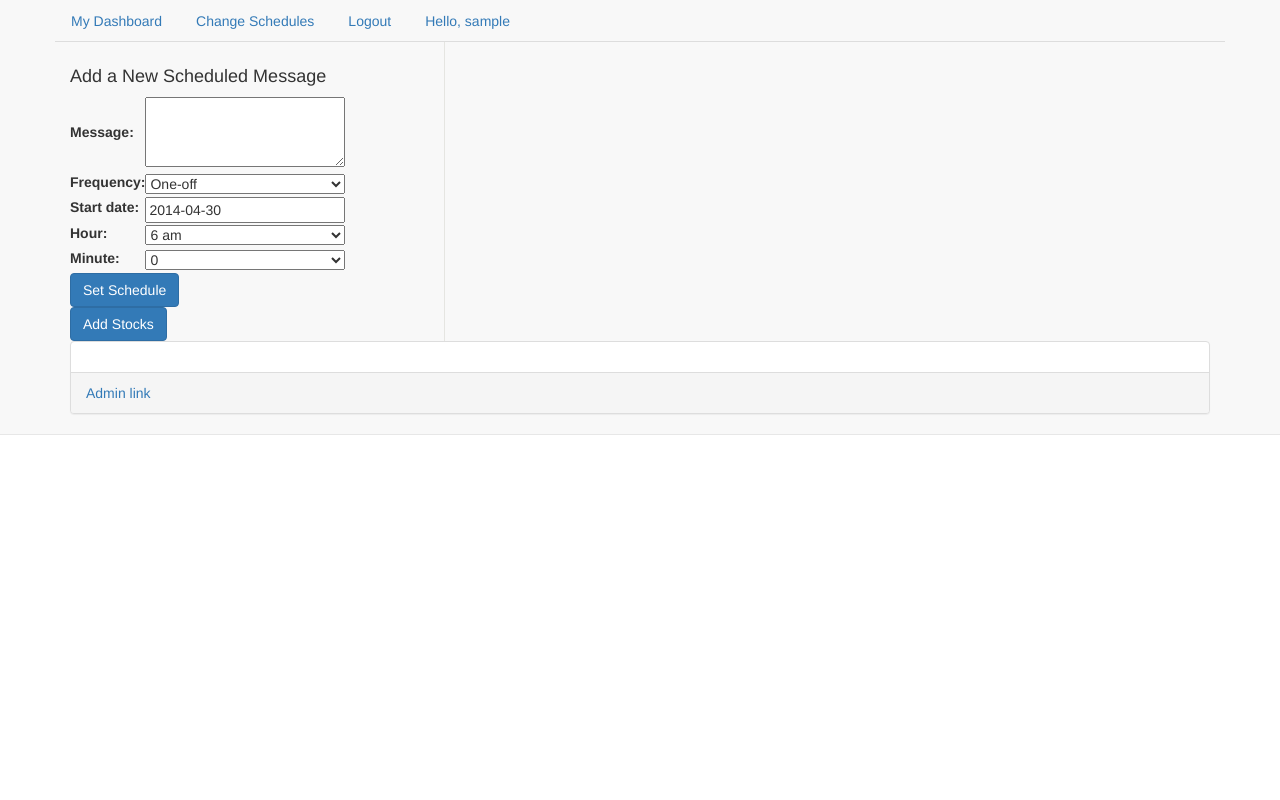
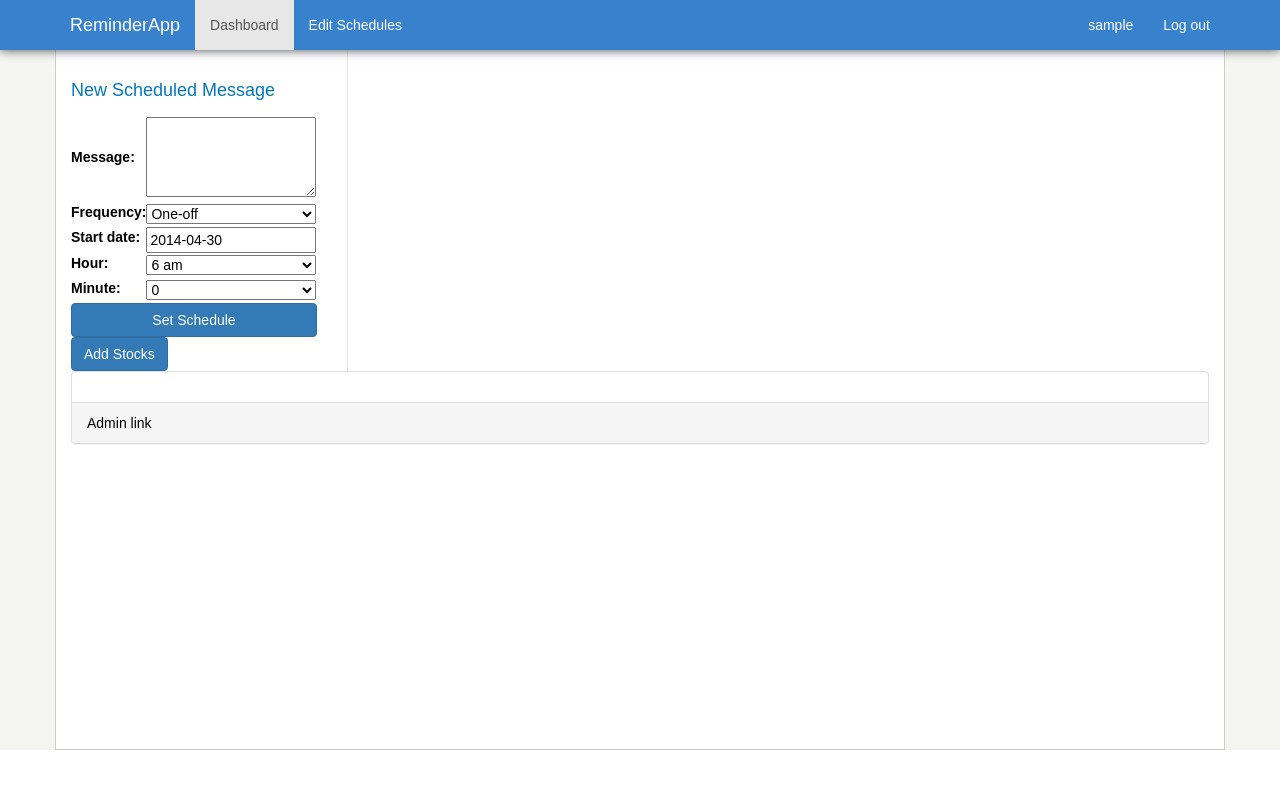
Before and after one commit to bradmenezes/reminderapp, a Django app: page / in a window 1280 px wide. Run offline with Django 3.2, Linux system fonts and the light colour scheme; the visitor is signed in with stand-in values (Sample User, id 1); data that the repository does not hold is empty; parts of the project's set-up code (start-up, migrations or seed data) failed here and were passed over; some libraries are stand-ins or nearby versions.

Commit message:
new design for dashboard

```diff
--- a/templates/base.html
+++ b/templates/base.html
@@ -15,47 +15,143 @@
 	  		$(function() {
 				$( "#id_start_date" ).datepicker({ dateFormat: "yy-mm-dd", minDate: 0,})
 			});
-
-
 	  	</script>
 
 	  	<style>
+
+	  		html * {
+			   color: #000;
+			   font-family: Arial !important;
+			}
+
+
 	  		#id_message{
-	  			height: 70px;
+	  			height: 80px;
 	  		}
 	  		#id_start_date, #id_message, #id_frequency, #id_hour, #id_minute {
 	  			font-size: 14px;
-	  			width: 200px;
+	  			width: 170px;
 	  		}
 	  		.left-col{
 	  			border-right: 1px solid #e5e5e1;
-	  			padding-top: 15px;
+	  			padding-top: 16px
+	  		}
+
+	  		.right-column{
+	  			padding-left: 24px;
 	  		}
 	  		.inside{}
 
+	  		.content-body{
+	  			padding-top: 42px;
+	  			border: 1px solid #ccccc8;
+	  			background: white;
+	  			min-height: 750px;
+
+	  		}
+
+	  		.background{
+	  			background: #f5f5f1;
+	  		}
+
+	  		.navbar{
+				box-shadow: 0 0 10px #44494E;
+				border: none;
+	  		}
+
+	  		.list-title{
+	  			font-weight: bold;
+	  		}
+	  		h1, h2, h3, h4 {
+	  			color: #0478B9;
+	  			padding-bottom: 6px;
+	  			padding-top: 12px;
+	  		}
+
+	  		h5 {
+	  			font-weight: bold;
+	  			padding-bottom: 6px;
+	  			padding-top: 12px;
+	  		}
+
+	  		.submit-button{
+	  			width: 246px;
+	  		}
+
+	  		.link-small{
+	  			font-size: 12px;
+	  			color: #0478B9;
+	  		}
+
+	  		.navbar-brand{
+	  			margin-left: -13px;
+	  		}
+
+	  		.navbar{
+	  			background-color: #3882CD
+	  		}
+
+	  		.navbar-default .navbar-nav>li>a {
+	  			color: white;
+	  		}
+	  		.navbar-default .navbar-brand{
+	  			color: white;
+	  		}
+
 	  	</style>
-
-
 	</head>
 	<body>
 
-	<nav class="navbar navbar-default navbar-fixed-top" role="navigation">
-	    <div class="container">
-	    	<div class = "row">
-			    <ul class="nav nav-tabs">
-				  	<li><a href="/">My Dashboard</a></li>
-					<li><a href="/set_schedule">Change Schedules</a></li>
-					{% if user.is_authenticated %}
-						<li><a href="/logout">Logout</a></li>
-						<li><a>Hello, {{user.username}}</a></li>
-					{% endif %}
+<!-- HEADER -->
+<div class = 'background'>
+<nav class="navbar navbar-default navbar-fixed-top" role="navigation">
+  <div class="container-fluid">
+    <!-- Brand and toggle get grouped for better mobile display -->
+	<div class = 'container inside-container'>
 
-				</ul>
-			</div>
-		</div>
+	    <div class="navbar-header">
+	      <button type="button" class="navbar-toggle" data-toggle="collapse" data-target="#bs-example-navbar-collapse-1">
+	        <span class="sr-only">Toggle navigation</span>
+	        <span class="icon-bar"></span>
+	        <span class="icon-bar"></span>
+	        <span class="icon-bar"></span>
+	      </button>
+	      <a class="navbar-brand" href="/">ReminderApp</a>
+	    </div>
 
+	    <!-- Collect the nav links, forms, and other content for toggling -->
+	    <div class="collapse navbar-collapse" id="bs-example-navbar-collapse-1">
+	      <ul class="nav navbar-nav ">
+	        <li class="active"><a href="/">Dashboard</a></li>
+	        <li><a href="/set_schedule">Edit Schedules</a></li>
+	      </ul>
 
-	    {% block content %}{% endblock %}
+	      {% if user.is_authenticated %}
+
+	      <ul class="nav navbar-nav navbar-right">
+	        <li><a href="#">{{user.username}}</a></li>
+	        <li><a href="/logout">Log out</a></li>
+	      </ul>
+	      {% else %}
+		      <button type="button" class="btn btn-default navbar-btn">Sign up</button>
+			  <button type="button" class="btn btn-default navbar-btn">Log in</button>
+	      {% endif %}
+	    </div><!-- /.navbar-collapse -->
+	  </div><!-- /.container-fluid -->
+	</div> <!-- container inside container-->
+</nav>
+
+<!-- Header-->
+
+<div class = 'container inside-container content-body'>
+  <div class = "row">
+
+	    {% block content %}
+	    {% endblock %}
+
+  </div> <!-- Container inside-container -->
+</div> <!-- row -->
+
 	    {% block footer %}
 
 	    <div class="panel panel-default">
@@ -67,5 +163,8 @@
   			</div>
 		</div>
 	    {% endblock %}
+
+</div> <!-- background -->
+
 	</body>
 </html>
--- a/templates/view_settings.html
+++ b/templates/view_settings.html
@@ -2,26 +2,27 @@
 
 {% block content %}
 
-<div class = 'container inside-container'>
-  <div class = "row">
-    <div class = 'col-xs-4 left-col'>
+    <div class = 'col-xs-3 left-col'>
 
-      <h4>Add a New Scheduled Message</h4>
+      <h4>New Scheduled Message</h4>
 
         <form class = "form-inline" action="" method="post">
         {% csrf_token %}
         <table>
         {{ form.as_table }}
         </table>
-        <button type="submit button" class="btn btn-primary">Set Schedule</button>
+        <button type="submit button" class="btn btn-primary submit-button">Set Schedule</button>
       </form>
 
     {% if latest_user_stocks_list %}
-        <h3>Your Stocks </h3>
+        <h4>Your Stocks </h4>
           {% for user_stocks in latest_user_stocks_list %}
-              <p>{{ user_stocks.stock }}   ${{ user_stocks.price}}</p>
+              <div>
+                <span class = 'list-title'>{{ user_stocks.stock }}</span>
+                <span> ${{user_stocks.price}} </span>
+              </div>
           {% endfor %}
-          <a href="/edit_stocks">Edit Stocks</a>
+          <a href="/edit_stocks" class = "link-small">Edit Stocks</a>
     {% else %}
       <div>
         <a href="/edit_stocks"><button type="button" class="btn btn-primary">Add Stocks</button></a>
@@ -31,16 +32,23 @@
     {% if latest_user_data_list %}
         <h4>Your Settings</h4>
           {% for user_data in latest_user_data_list %}
-             <p>Zip Code: {{ user_data.zip_code }}</p>
-             <p>Phone Number {{ user_data.phone_number }}</p>
+              <div>
+                <span class = 'list-title'>Zip Code</span>
+                <span> {{ user_data.zip_code }}</span>
+              </div>
+
+              <div>
+                <span class = 'list-title'>Phone Number</span>
+                <span> {{ user_data.phone_number }}</span>
+              </div>
           {% endfor %}
-        <a href="/edit_data">Edit Info</a>
+        <a href="/edit_data" class = "link-small">Edit Info</a>
     </div>
     {% endif %}
 
 
     {% if latest_schedule %}
-      <div class = 'col-xs-8' >
+      <div class = 'col-xs-9 right-column' >
         <h3>Current Messages on Schedule</h3>
         <p></p>
         {% for frequency in used_frequency %}
@@ -57,13 +65,9 @@
           {% endfor %}
         {% endfor %}
       <p></p>
-      <a href="/set_schedule">Edit Schedules</a>
+      <a href="/set_schedule" class = "link-small">Edit Schedules</a>
       </div>
     {% endif %}
 
 
-  </div>
-</div>
-
-
 {% endblock %}
```
